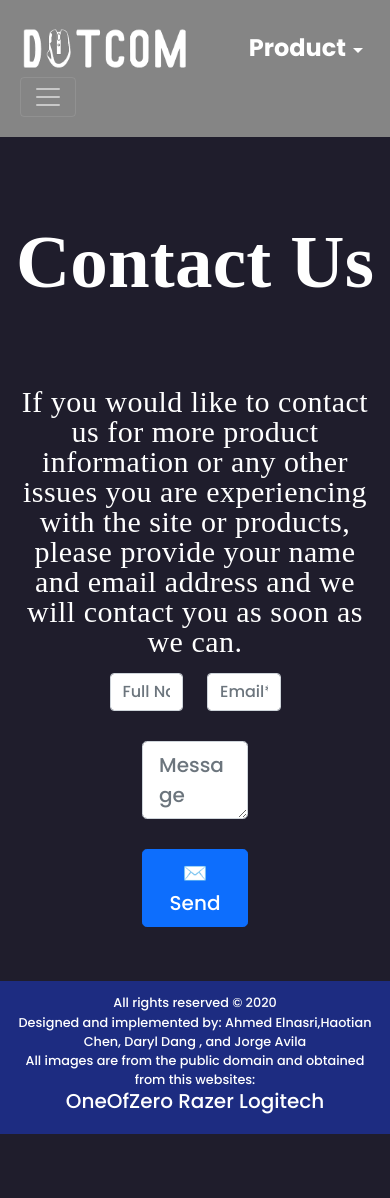
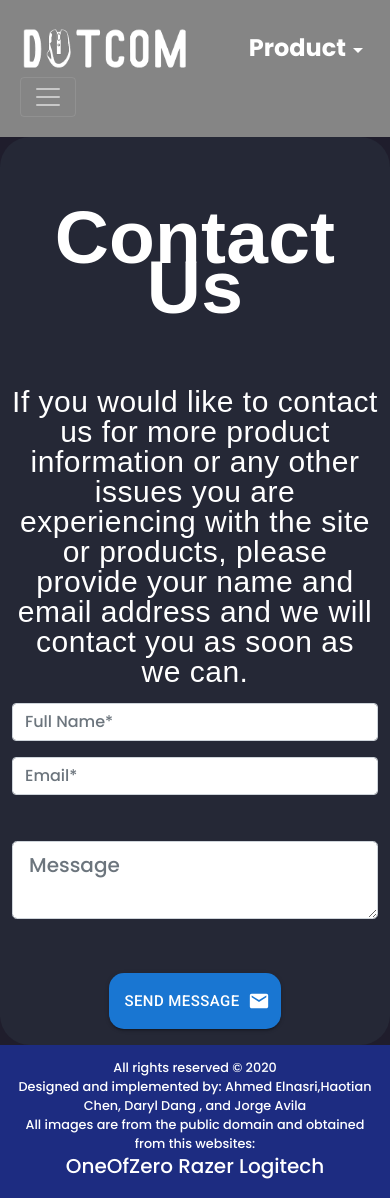
Before and after one commit to jorge-dev/Seng-513-Project, a React (Create React App) app in the folder frontend/: page /pages/Contact in a window 390 px wide. Before the commit the page ends 1134 px from the top, so only its background shows below. Built offline with nearby package versions, Linux system fonts and the light colour scheme.

Commit message:
made contact responsive

```diff
--- a/frontend/src/pages/Contact.jsx
+++ b/frontend/src/pages/Contact.jsx
@@ -1,52 +1,72 @@
 import React from 'react'
-import { Col, Container, Row, InputGroup, FormControl, Button } from 'react-bootstrap'
+import {Col, Container, Row, InputGroup, FormControl} from 'react-bootstrap'
 import "./styles/Contact.css"
+import {Email} from "@mui/icons-material";
+import {Button} from "@mui/material";
+import {toast} from "react-toastify";
 
 export default function Contact() {
     return (
-        <Container className="contact-content"  fluid>
+        <Container className="contact-content"
+                   style={{paddingBottom: '1em', borderRadius: "30px", background: '#252836', maxWidth: '600px'}}>
             <Row>
                 <h1 className="title">Contact Us</h1>
             </Row>
             <Row>
-                <Col md={2}></Col>
-                <Col>
-                    <p className='body'>
-                        If you would like to contact us for more product information or any other issues you are experiencing
-                        with the site or products, please provide your name and email address and we will contact you as soon
+
+                <Col md={12}>
+                    <p className='body text-center'>
+                        If you would like to contact us for more product information or any other issues you are
+                        experiencing
+                        with the site or products, please provide your name and email address and we will contact you as
+                        soon
                         as we can.
                     </p>
                 </Col>
-                <Col md={2}></Col>
+
 
             </Row>
             <Row className='new-row'>
-                <Col></Col>
-                <Col >
+
+                <Col md={6} className='mb-3'>
                     <InputGroup>
                         <FormControl placeholder="Full Name*" aria-describedby="basic-addon1"/>
                     </InputGroup>
                 </Col>
-                <Col >
+                <Col md={6} className='mb-3'>
                     <InputGroup>
                         <FormControl placeholder="Email*" aria-describedby="basic-addon1"/>
                     </InputGroup>
                 </Col>
-                <Col></Col>
+
             </Row>
             <Row className='new-row'>
-                <Col></Col>
-                <Col >
+
+                <Col md={12} className='mb-4'>
                     <InputGroup>
-                        <FormControl size="lg" placeholder="Message" as="textarea" aria-label="With textarea" />
+                        <FormControl size="lg" placeholder="Message" as="textarea" aria-label="With textarea"/>
                     </InputGroup>
                 </Col>
-                <Col></Col>
+
             </Row>
             <Row>
-                <Col></Col>
-                <Col className="send-button"><Button variant="primary" size='lg' onClick={() => window.location.reload(false)}>✉️ Send</Button></Col>
-                <Col></Col>
+
+                <Col md={12} className="send-button">
+                    <Button sx={{borderRadius: '15px', padding: '1em'}}
+                            type="submit"
+                            variant="contained"
+                            onClick={() => {
+                                toast.success('Your message has been sent', {
+                                    autoClose: 3000,
+                                    position: toast.POSITION.TOP_CENTER,
+                                    theme: 'colored'
+                                });
+                            }}
+                            color="primary" size='large' endIcon={<Email/>}>
+                        Send message </Button>
+
+                </Col>
+
             </Row>
         </Container>
     );
--- a/frontend/src/pages/styles/Contact.css
+++ b/frontend/src/pages/styles/Contact.css
@@ -1,7 +1,7 @@
 .title {
-    margin-top: 100px;
-    margin-bottom: 100px;
-    font-family: 'Montserrat';
+    margin-top: 1em;
+    margin-bottom: 1em;
+    font-family: 'Montserrat', sans-serif;
     font-style: normal;
     font-weight: 700;
     font-size: 75px;
@@ -11,7 +11,7 @@
     color: #FFFFFF;
 }
 .body {
-    font-family: 'Montserrat';
+    font-family: 'Montserrat', sans-serif;
     font-style: normal;
     font-size: 30px;
     line-height: 30px;
```
